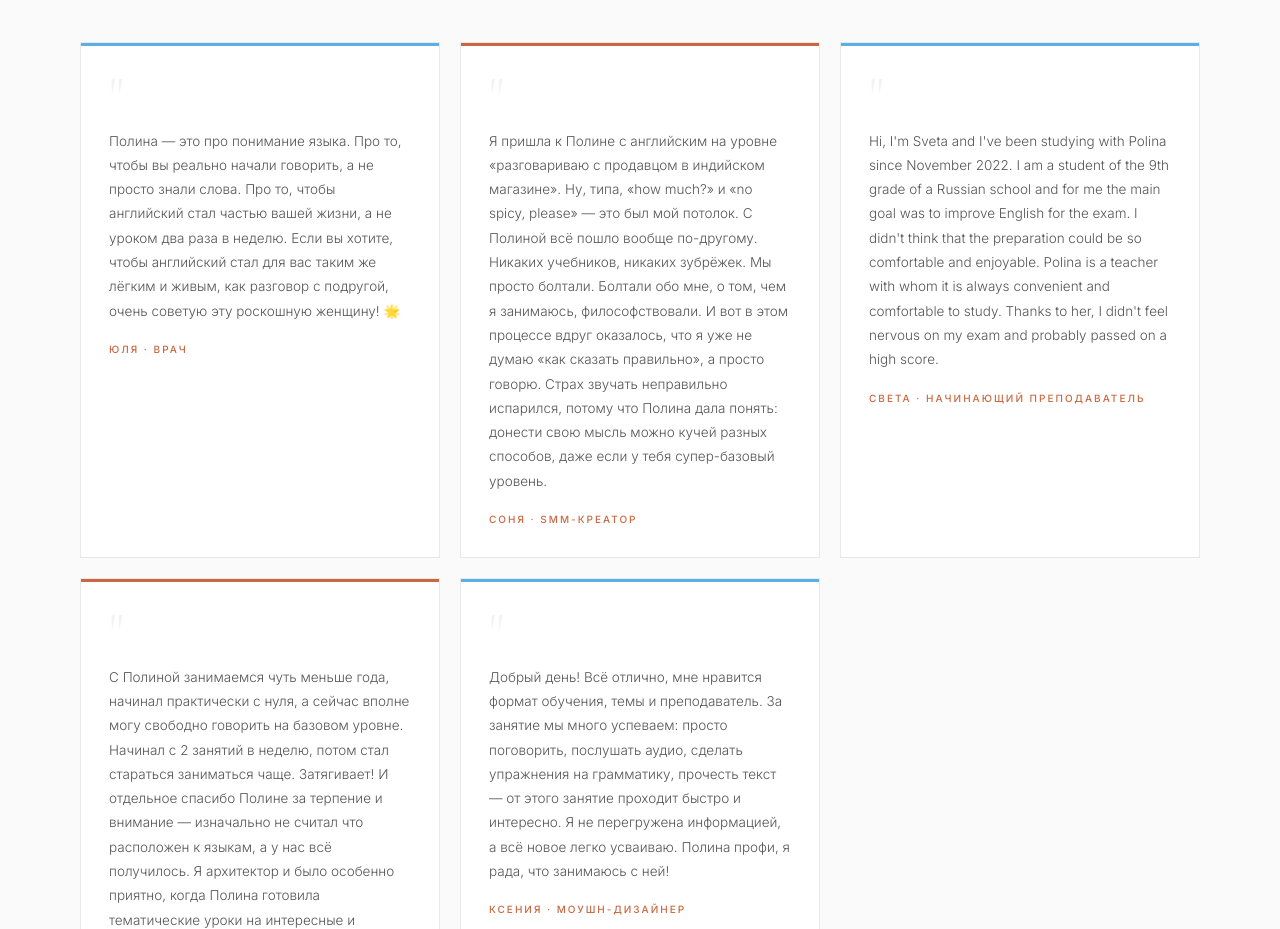
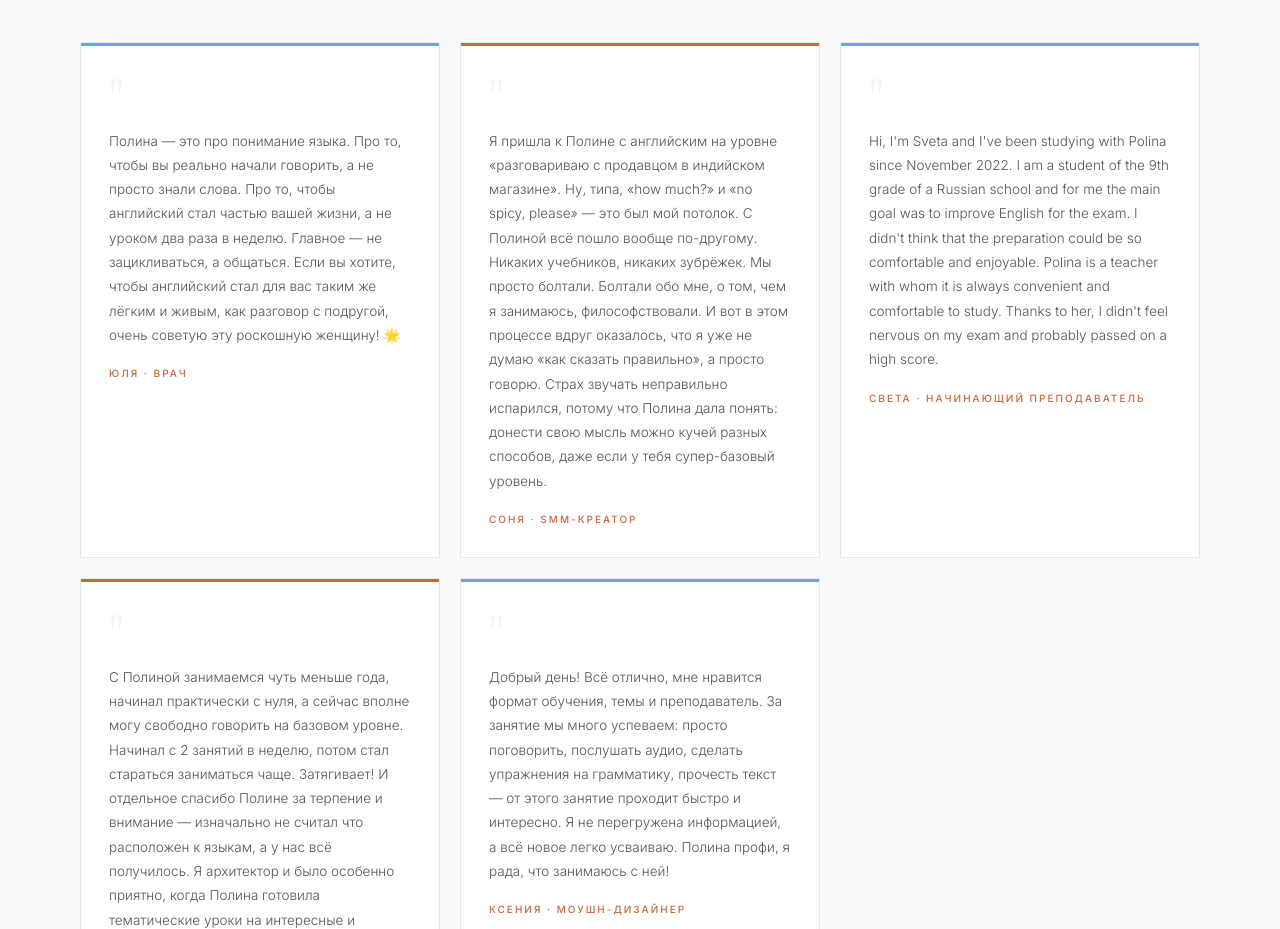
Before and after one commit to Polinateacher/polina-eng, a plain HTML site: page index.html in a window 1280 px wide. Shown: the part 3127-4056 px from the top of the page. Drawn offline with nearby package versions, Linux system fonts and the light colour scheme.

Commit message:
Restore non-duplicated sentence in Yulia's review
Co-Authored-By: Claude Opus 5.5 <noreply@anthropic.com>
Claude-Session: https://claude.ai/code/session_01AoJajR2egz4Qs8pHd9R3rv

```diff
--- a/index.html
+++ b/index.html
@@ -810,7 +810,7 @@ footer {
 
     <div class="rev-card">
       <div class="rev-q">"</div>
-      <div class="rev-text">Полина — это про понимание языка. Про то, чтобы вы реально начали говорить, а не просто знали слова. Про то, чтобы английский стал частью вашей жизни, а не уроком два раза в неделю. Если вы хотите, чтобы английский стал для вас таким же лёгким и живым, как разговор с подругой, очень советую эту роскошную женщину! 🌟</div>
+      <div class="rev-text">Полина — это про понимание языка. Про то, чтобы вы реально начали говорить, а не просто знали слова. Про то, чтобы английский стал частью вашей жизни, а не уроком два раза в неделю. Главное — не зацикливаться, а общаться. Если вы хотите, чтобы английский стал для вас таким же лёгким и живым, как разговор с подругой, очень советую эту роскошную женщину! 🌟</div>
       <div class="rev-author">Юля · врач</div>
     </div>
 
```
